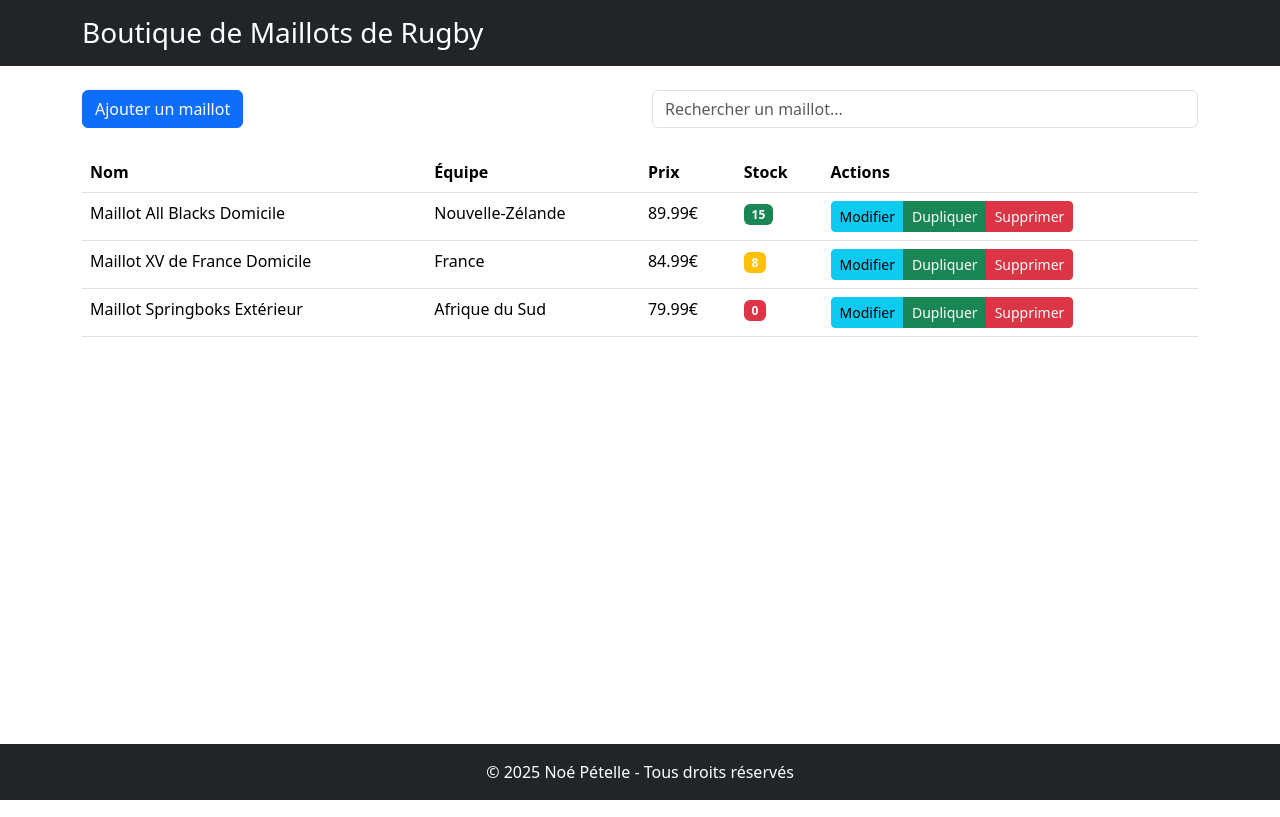
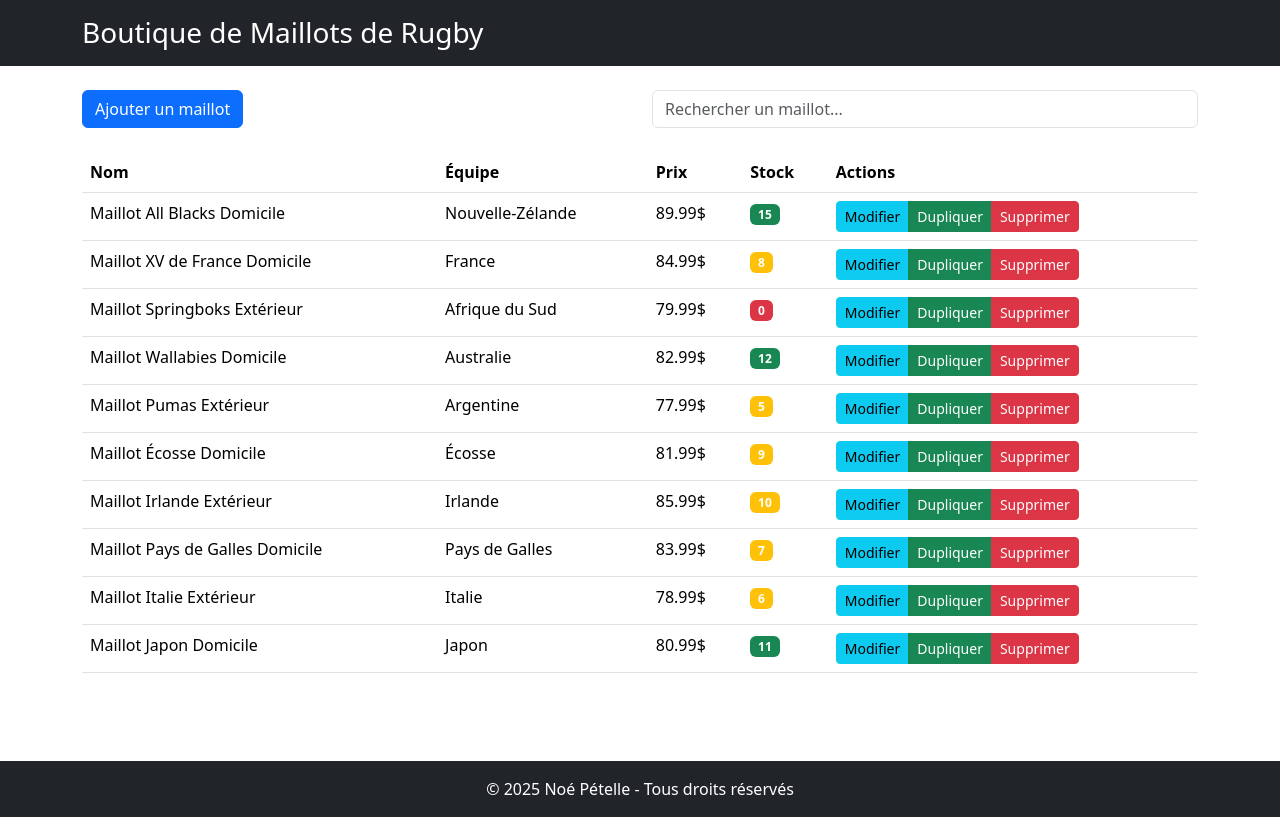
Before and after one commit to npetelle/appweb-trpr01, a Vue app: page / in a window 1280 px wide. Built offline with nearby package versions, Linux system fonts and the light colour scheme.

Commit message:
Peupler la liste products

```diff
--- a/src/App.vue
+++ b/src/App.vue
@@ -8,6 +8,7 @@ import ProductDetails from "./components/ProductDetails.vue";
 import ProductForm from "./components/ProductForm.vue";
 import SearchBar from "./components/SearchBar.vue";
 
+// Utilisation de l'IA générative pour peupler la liste de products. Voire README
 const products = ref<Product[]>([
     {
         id: 1,
@@ -32,6 +33,62 @@ const products = ref<Product[]>([
         price: 79.99,
         stock: 0,
         description: "Maillot officiel des Springboks - Extérieur 2024",
+    },
+    {
+        id: 4,
+        name: "Maillot Wallabies Domicile",
+        team: "Australie",
+        price: 82.99,
+        stock: 12,
+        description: "Maillot officiel des Wallabies - Domicile 2024",
+    },
+    {
+        id: 5,
+        name: "Maillot Pumas Extérieur",
+        team: "Argentine",
+        price: 77.99,
+        stock: 5,
+        description: "Maillot officiel des Pumas - Extérieur 2024",
+    },
+    {
+        id: 6,
+        name: "Maillot Écosse Domicile",
+        team: "Écosse",
+        price: 81.99,
+        stock: 9,
+        description: "Maillot officiel de l'Écosse - Domicile 2024",
+    },
+    {
+        id: 7,
+        name: "Maillot Irlande Extérieur",
+        team: "Irlande",
+        price: 85.99,
+        stock: 10,
+        description: "Maillot officiel de l'Irlande - Extérieur 2024",
+    },
+    {
+        id: 8,
+        name: "Maillot Pays de Galles Domicile",
+        team: "Pays de Galles",
+        price: 83.99,
+        stock: 7,
+        description: "Maillot officiel du Pays de Galles - Domicile 2024",
+    },
+    {
+        id: 9,
+        name: "Maillot Italie Extérieur",
+        team: "Italie",
+        price: 78.99,
+        stock: 6,
+        description: "Maillot officiel de l'Italie - Extérieur 2024",
+    },
+    {
+        id: 10,
+        name: "Maillot Japon Domicile",
+        team: "Japon",
+        price: 80.99,
+        stock: 11,
+        description: "Maillot officiel du Japon - Domicile 2024",
     },
 ]);
 
--- a/src/components/ProductList.vue
+++ b/src/components/ProductList.vue
@@ -35,7 +35,7 @@ defineEmits<{
                     >
                         <td>{{ product.name }}</td>
                         <td>{{ product.team }}</td>
-                        <td>{{ product.price }}€</td>
+                        <td>{{ product.price }}$</td>
                         <td>
                             <span
                                 class="badge"
```
Also changed, not shown: 1 other file (tests, documents, lock files or other folders).
